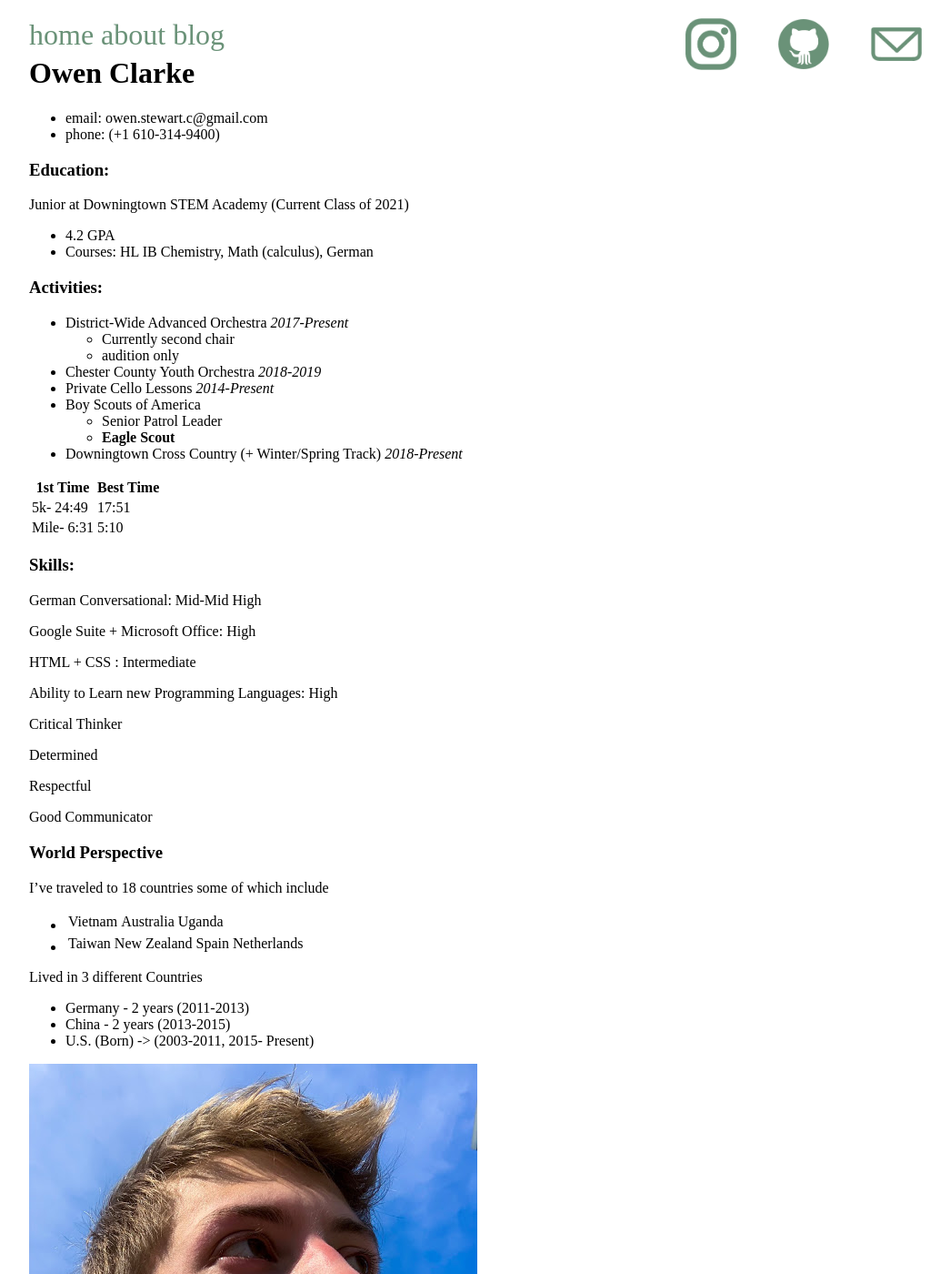
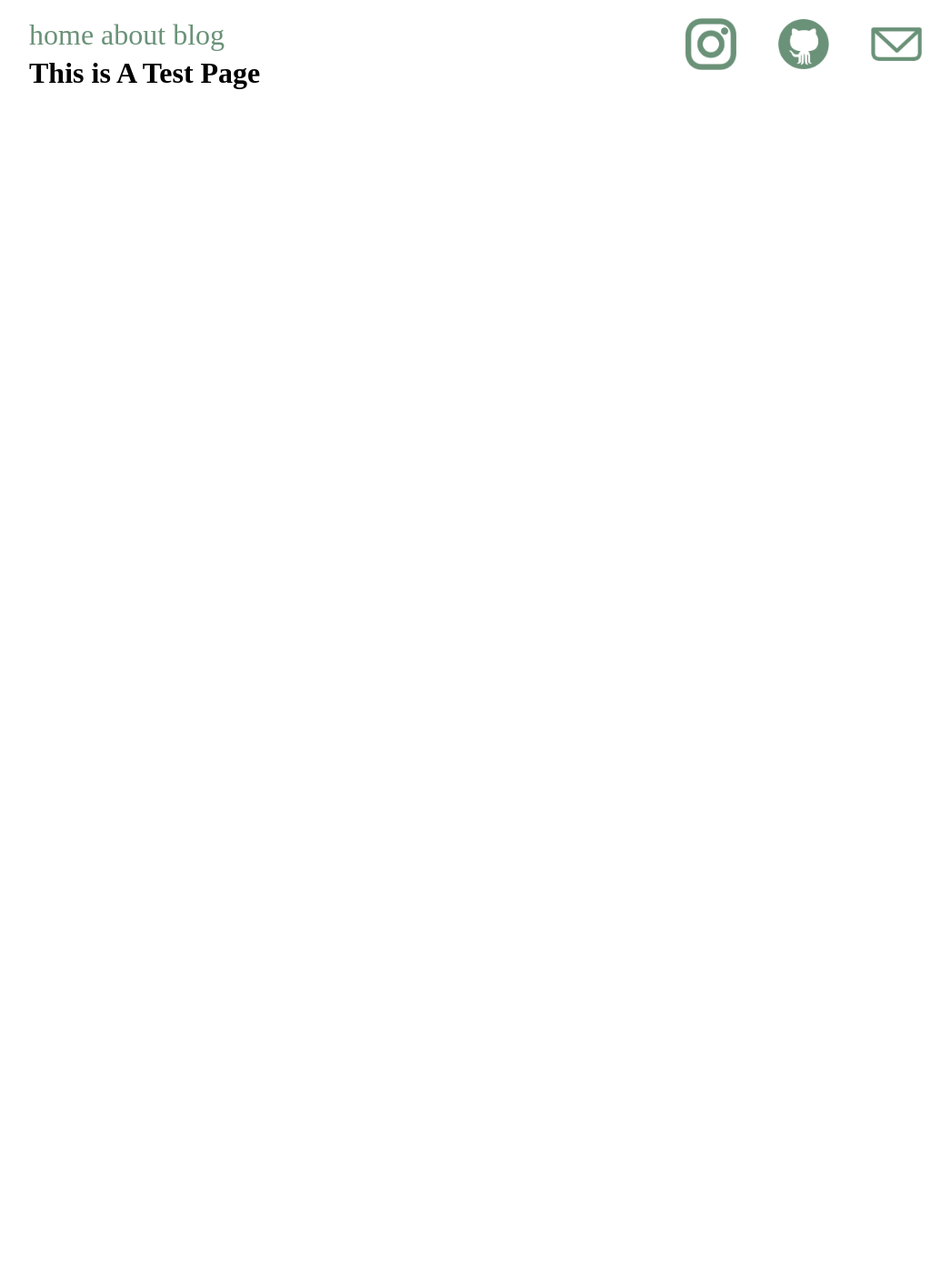
Before and after one commit to osclarke/osclarke.github.io, a Jekyll site: the page built from about.md, in a window 1280 px wide and 1400 px high. Shown: the whole window at 91% size, without its empty margins (96-1141 px from the left). Built offline with Jekyll 4.4.1, drawn with Linux system fonts in a browser that asks for light colours; nearby versions of some CDN libraries; some web fonts are replaced; our own code applies the rules of GitHub Pages for plain Markdown files.

Commit message:
Reworking the about page.

```diff
--- a/about.md
+++ b/about.md
@@ -1,65 +1 @@
----
-title: about
-
----
-# Owen Clarke
-
-* email: owen.stewart.c@gmail.com
-* phone: (+1 610-314-9400)
-
-### Education:
-
-Junior at Downingtown STEM Academy (Current Class of 2021)
-
-* 4.2 GPA
-* Courses: HL IB Chemistry, Math (calculus), German
-
-### Activities:
-
-* District-Wide Advanced Orchestra _2017-Present_
-  * Currently second chair
-  * audition only
-* Chester County Youth Orchestra _2018-2019_
-* Private Cello Lessons _2014-Present_
-* Boy Scouts of America
-  * Senior Patrol Leader
-  * **Eagle Scout**
-* Downingtown Cross Country (+ Winter/Spring Track) _2018-Present_
-
-| 1st Time | Best Time |
-| --- | --- |
-| 5k- 24:49 | 17:51 |
-| Mile- 6:31 | 5:10 |
-
-### Skills:
-
-German Conversational: Mid-Mid High
-
-Google Suite + Microsoft Office: High
-
-HTML + CSS : Intermediate
-
-Ability to Learn new Programming Languages: High
-
-Critical Thinker
-
-Determined
-
-Respectful
-
-Good Communicator
-
-### World Perspective
-
-I've traveled to 18 countries some of which include
-
-* Vietnam | Australia | Uganda
-* Taiwan | New Zealand | Spain | Netherlands
-
-Lived in 3 different Countries
-
-* Germany - 2 years (2011-2013)
-* China - 2 years (2013-2015)
-* U.S. (Born) -> (2003-2011, 2015- Present)
-
-![](/uploads/IMG_1028.jpg)
+# This is A Test Page
```
